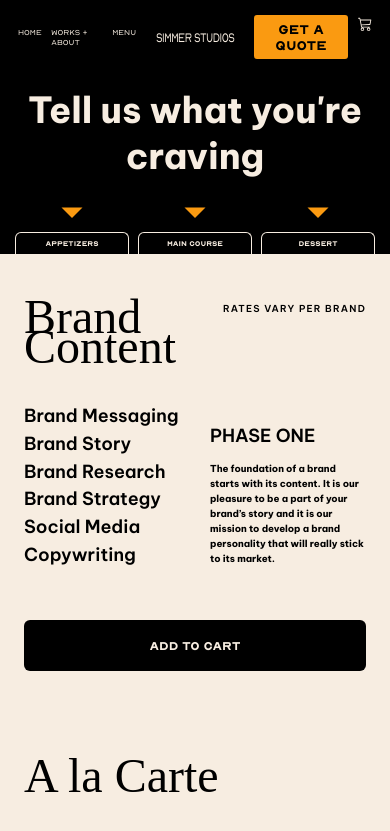
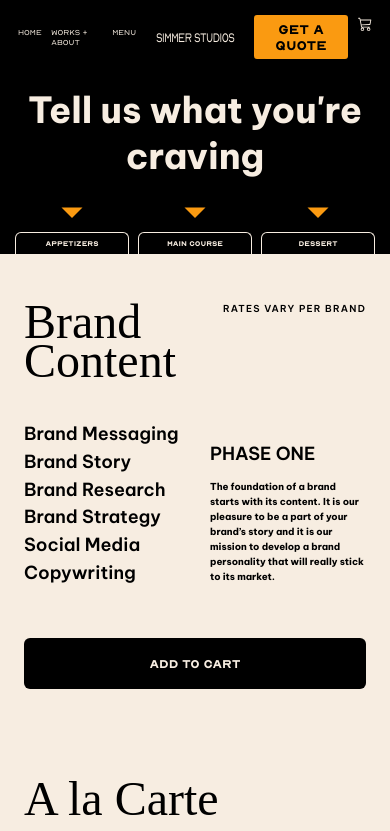
Before and after one commit to mokiong/Menu-page-simmer, a Next.js app: page / in a window 390 px wide. Shown: the top 831 px of the page. Built offline with nearby package versions, Linux system fonts and the light colour scheme; a web font is replaced by a local one.

Commit message:
Adjust line height for mobile version

```diff
--- a/components/body/products.module.css
+++ b/components/body/products.module.css
@@ -132,7 +132,7 @@
 @media only screen and (max-width: 25em) {
     .header {
         padding-right: 0px;
-        line-height: 5rem;
+        line-height: 6.5rem;
     }
 
     .container {
```
